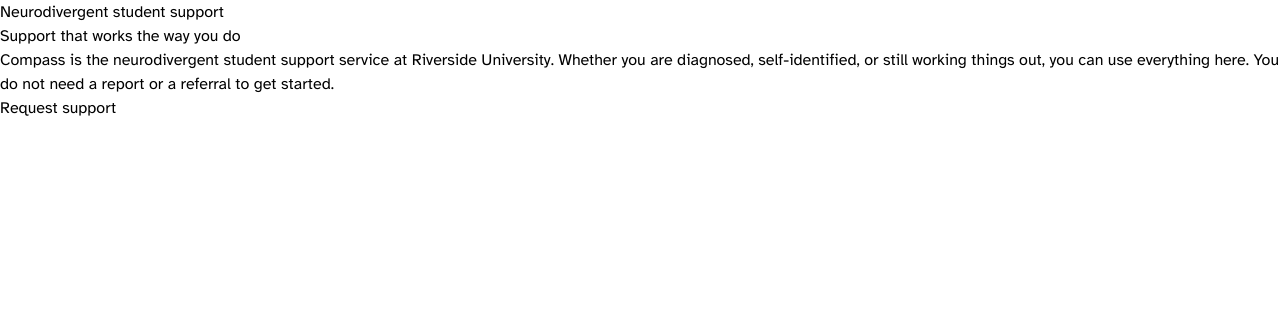
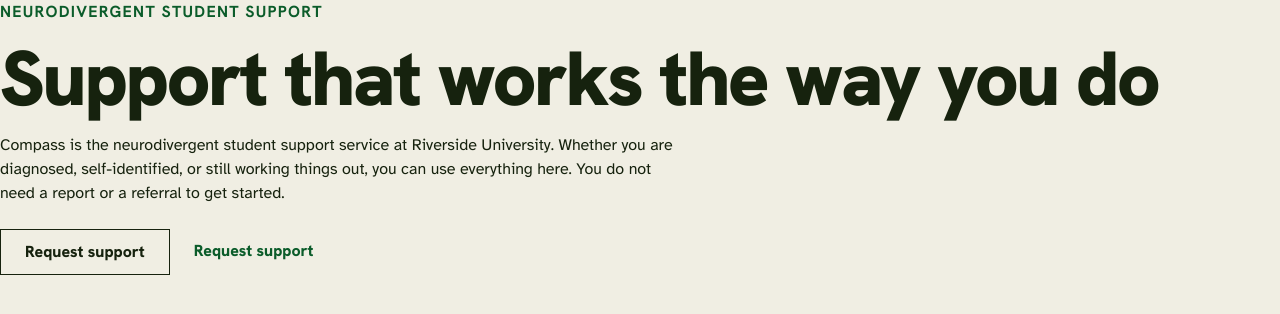
Before and after one commit to zmagdalene/Web-Design-Frameworks, a website: page 01-utility-first-starter/index.html in a window 1280 px wide. Drawn offline with Linux system fonts and the light colour scheme.

Commit message:
19th September 12:35

```diff
--- a/01-utility-first-starter/index.html
+++ b/01-utility-first-starter/index.html
@@ -1,5 +1,6 @@
 <!doctype html>
 <html lang="en-IE">
+
 <head>
   <meta charset="utf-8" />
   <meta name="viewport" content="width=device-width, initial-scale=1" />
@@ -8,23 +9,34 @@
   <link rel="preconnect" href="https://fonts.gstatic.com" crossorigin />
   <link
     href="https://fonts.googleapis.com/css2?family=Atkinson+Hyperlegible:ital,wght@0,400;0,700;1,400;1,700&family=Hanken+Grotesk:wght@500;700;800;900&display=swap"
-      rel="stylesheet"
-    />
+    rel="stylesheet" />
   <link rel="stylesheet" href="assets/app.css" />
 </head>
-  <body>
+
+<body class="bg-paper font-sans text-ink selection:bg-lime selection:color-ink">
   <!-- Nothing here has a class yet. Every visual decision — colour,
          type, spacing — gets added by you, one utility class at a time. -->
   <main>
-      <p>Neurodivergent student support</p>
-      <h1>Support that works the way you do</h1>
-      <p>
+    <p class="font-display text-base font-bold tracking-[0.08em] text-link uppercase">Neurodivergent student support</p>
+    <h1 class="mt-4 font-display text-display leading-none font-black tracking-[-0.03em] text-balance">Support that
+      works the way you do</h1>
+    <p class="mt-4 max-w-[66ch] text-pretty">
       Compass is the neurodivergent student support service at Riverside
       University. Whether you are diagnosed, self-identified, or still working
       things out, you can use everything here. You do not need a report or a
       referral to get started.
     </p>
-      <p><a href="#">Request support</a></p>
+
+    <div class="buttons flex">
+      <p class="mt-6"><a href="#"
+          class="inline-block border-(length:--rule) border-ink bg-transparent px-6 py-2.5 font-display font-extrabold text-ink no-underline cursor:pointer hover:border-link hover:bg-link hover:text-on-dark">Request
+          support</a></p>
+
+      <p class="mt-6"><a href="#"
+          class="inline-block px-6 py-2.5 font-display font-extrabold text-link hover:underline underline-(width:--rule) cursor:pointer bg-ink-deep">Request
+          support</a></p>
+    </div>
   </main>
 </body>
+
 </html>
--- a/01-utility-first-starter/styles/app.css
+++ b/01-utility-first-starter/styles/app.css
@@ -10,6 +10,9 @@
   --color-paper: #f0eee3;
   --color-ink: #16220e;
   --color-link: #0b5c2a;
+  --color-ink-deep: ;
+  --color-on-dark: #f0eee3;
+  --color-lime: #d8f16b;
 
   --text-display: clamp(2.5rem, 1.6rem + 4vw, 5rem);
 }
```
Also changed, not shown: 01-utility-first-starter/assets/app.css. Lines whose indentation alone changed are shown as unchanged.
